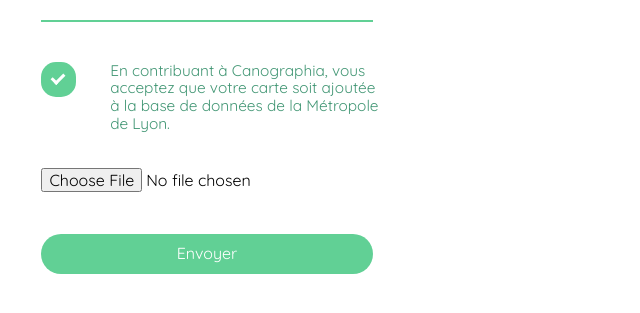
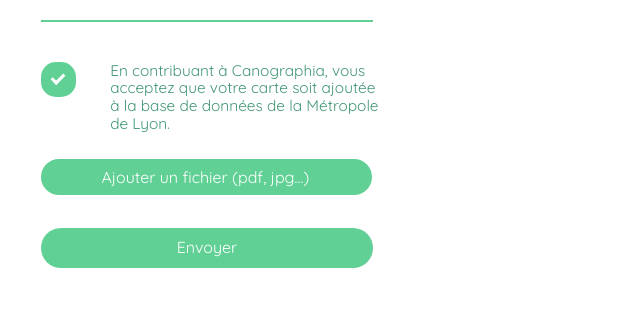
Before and after one commit to urbanlab/cime_city, a PHP site: page /uploadpicture.html in a window 1280 px wide. Shown: the part 409-722 px from the top of the page, without its empty margins (0-640 px from the left). Run offline with PHP 8.4, Linux system fonts and the light colour scheme; some libraries are stand-ins or nearby versions.

Commit message:
finished buttons & ui for uploadpicture

```diff
--- a/css/uploadpicture.css
+++ b/css/uploadpicture.css
@@ -137,3 +137,20 @@ h1{
   border: none;
   color:white;
 }
+
+.send label {
+  padding:8px;
+  cursor: pointer;
+  margin-left:10%;
+  background:#61D095;
+  color:white;
+  border-radius:25px;
+  padding-left:60px;
+  padding-right:63px;
+}
+
+#upload-photo {
+  opacity: 0;
+  position: absolute;
+  z-index: -1;
+}
--- a/uploadpicture.html
+++ b/uploadpicture.html
@@ -30,7 +30,9 @@
         <p>En contribuant à Canographia, vous acceptez que votre carte soit ajoutée à la base de données de la Métropole de Lyon.</p>
       </label>
     </div>
-    <div class="send"><input type="file" accept="image/png, image/jpeg image/*,.pdf">
+    <div class="send">
+      <label for="upload-photo">Ajouter un fichier (pdf, jpg...)</label>
+      <input type="file" accept="image/png, image/jpeg image/*,.pdf" id="upload-photo">
       <button>Envoyer</button></div>
     </div>
 
```
